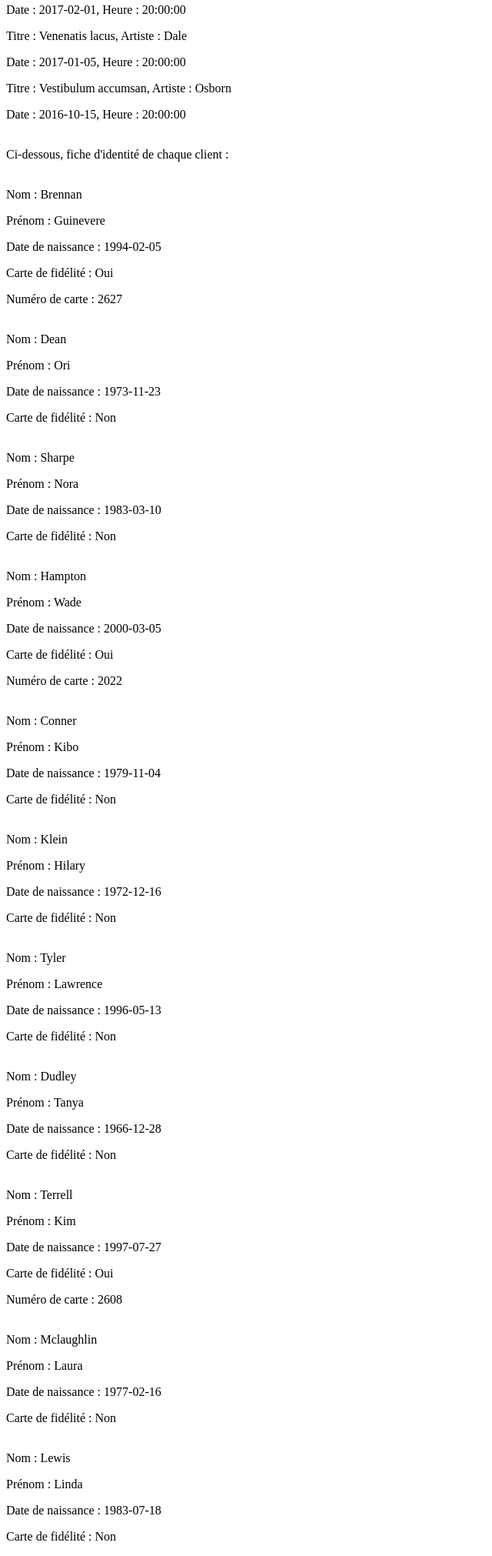
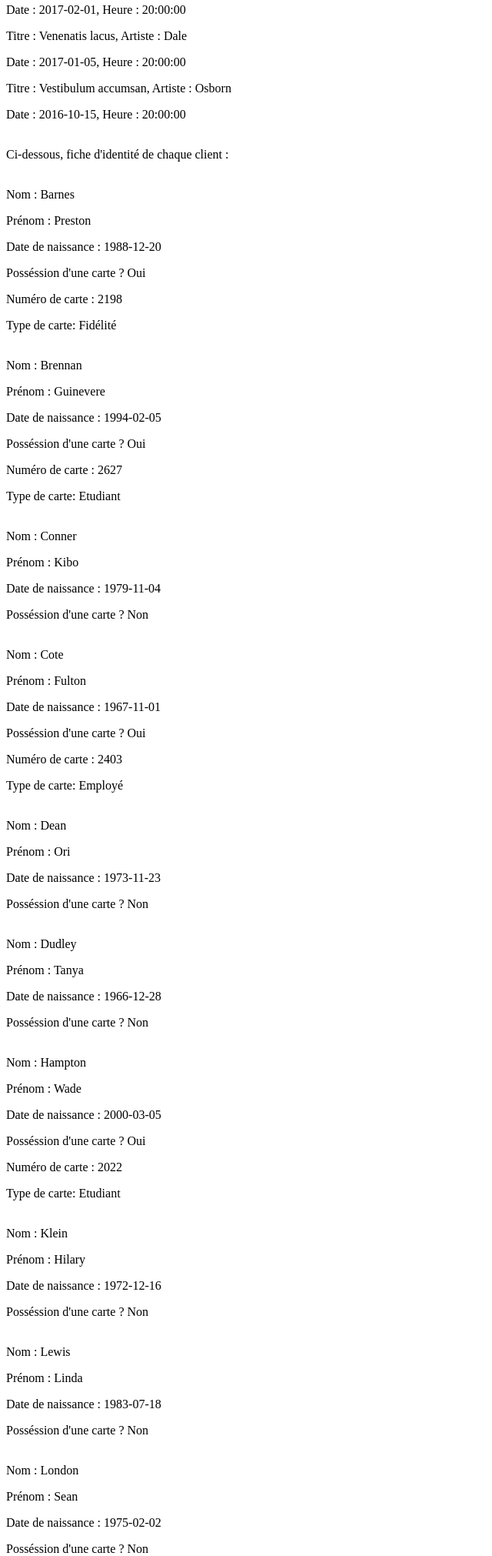
Before and after one commit to laurie80/PDO, a PHP site: page / in a window 1280 px wide. Shown: the part 2788-4810 px from the top of the page at 77% size, without its empty margins (0-640 px from the left). Run offline with PHP 8.4, Linux system fonts and the light colour scheme; data comes from the database, SQL or seed files in the repository.

Commit message:
ajout type de carte exo 7 partie 1 et conditions version ternaire

```diff
--- a/colyseum/Models/Clients.php
+++ b/colyseum/Models/Clients.php
@@ -206,8 +206,11 @@
 
     public function identityClients()
     {
-        $Clients = "SELECT `clients`.`lastName`, `clients`.`firstName`, `clients`.`birthDate`, `clients`.`card`, `clients`.`cardNumber`
-                    FROM `clients`";
+        $Clients = "SELECT `clients`.`lastName`, `clients`.`firstName`, `clients`.`birthDate`, `clients`.`card`, `clients`.`cardNumber`, `cards`.`cardTypesId`, `cardtypes`.`type`  FROM `clients` LEFT JOIN `cards`
+                    ON `clients`.`cardNumber` = `cards`.`cardNumber`
+                    LEFT JOIN `cardTypes`
+                    ON `cards`.`cardTypesID` = `cardTypes`.`id`
+                    ORDER BY `lastName`";
         $identityClients = $this->getDb()->prepare($Clients);
         $identityClients->execute();
         $resultidentityClients = $identityClients->fetchAll(PDO::FETCH_ASSOC);
@@ -217,4 +220,22 @@
             return false;
         }
     }
+
+    // public function cardFidelityClients()
+    // {
+    //     $Clients = "SELECT `clients`.`lastName`, `clients`.`firstName`
+    //                 FROM `clients`
+                    // INNER JOIN `cards`
+    //                 ON `clients`.`cardNumber` = `cards`.`cardNumber`
+    //                 INNER JOIN `cardTypes` on `cards`.`cardTypesID` = `cardTypes`.`id `.
+    //                 WHERE `type` = 'Fidélité'";
+    //     $identityClients = $this->getDb()->prepare($Clients);
+    //     $identityClients->execute();
+    //     $resultidentityClients = $identityClients->fetchAll(PDO::FETCH_ASSOC);
+    //     if (!empty($resultidentityClients)) {
+    //         return $resultidentityClients;
+    //     } else {
+    //         return false;
+    //     }
+    // }
 }
--- a/colyseum/index.php
+++ b/colyseum/index.php
@@ -78,14 +78,15 @@
 ?>
 
 <p></br>Ci-dessous, fiche d'identité de chaque client :</p>
-
+<!-- LE FAIRE AVEC LA CORRECTION DE SORAYA SUR LE TYPE DE CARTE DE FIDELITE
+ET AUSSI VOIR VERSION TERNAIRE -->
     <?php
     foreach ($resultidentityClients as $key => $value) {
     ?>
 <p></br>Nom : <?= $value["lastName"] ?></p>
 <p>Prénom : <?= $value["firstName"] ?></p>
 <p>Date de naissance : <?= $value["birthDate"] ?></p>
-<p>Carte de fidélité :
+<p>Posséssion d'une carte ?
     <?php
         if ($value["card"] == 0) {
             echo "Non";
@@ -93,6 +94,8 @@
             echo "Oui";
         }
     ?>
+    <!-- VERSION TERNAIRE
+    'ouverture echo court' = ($value["card"] == 0) ? "Non" : "Oui" 'fermeture echo court' -->
 </p>
 <p>
     <?php
@@ -102,8 +105,21 @@
             echo "Numéro de carte : " . $value["cardNumber"];
         }
     ?>
+        <!-- VERSION TERNAIRE
+    'ouverture echo court' = ($value["card"] == 0) ? "" : "Numéro de carte : " . $value["cardNumber"] 'fermeture echo court' -->
+
 </p>
+<?php
+        if ($value["card"] == 0) {
+            echo "";
+        } else {
+            echo "Type de carte: " . $value["type"];
+        }
+    ?>
+            <!-- VERSION TERNAIRE
+    'ouverture echo court' = ($value["card"] == 0) ? "" : "Type de carte: " . $value["type"] 'fermeture echo court' -->
 
+</p>
 <?php
     }
 ?>
```
